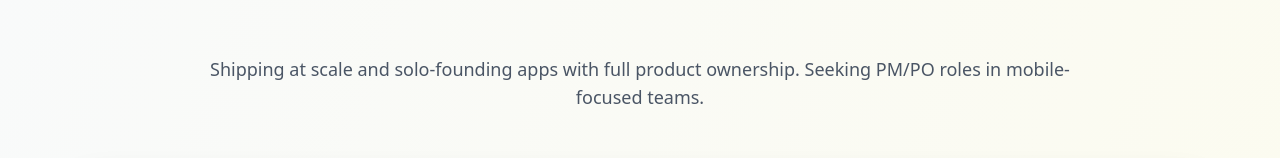
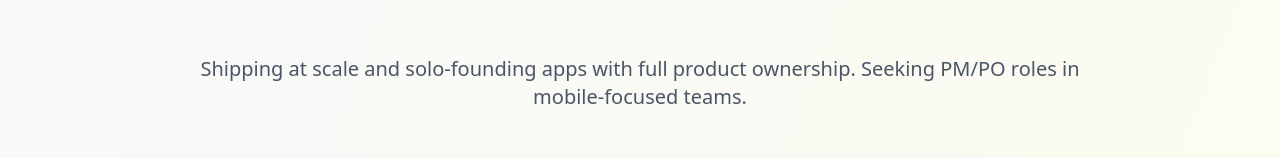
Before and after one commit to sanderbell/sanderbelldev2, a React (Vite) app: page / in a window 1280 px wide. Shown: the part 545-703 px from the top of the page. Built offline with nearby package versions, Linux system fonts and the light colour scheme.

Commit message:
Update paragraph font size for improved readability in App component

```diff
--- a/src/App.tsx
+++ b/src/App.tsx
@@ -297,7 +297,7 @@
             </h1>
           </div>
 
-          <p className="text-lg text-gray-600 max-w-4xl mx-auto my-4 p-0">
+          <p className="text-xl text-gray-600 max-w-4xl mx-auto my-4 p-0">
             Shipping at scale and solo-founding apps with full product
             ownership. Seeking PM/PO roles in mobile-focused teams.
           </p>
```
